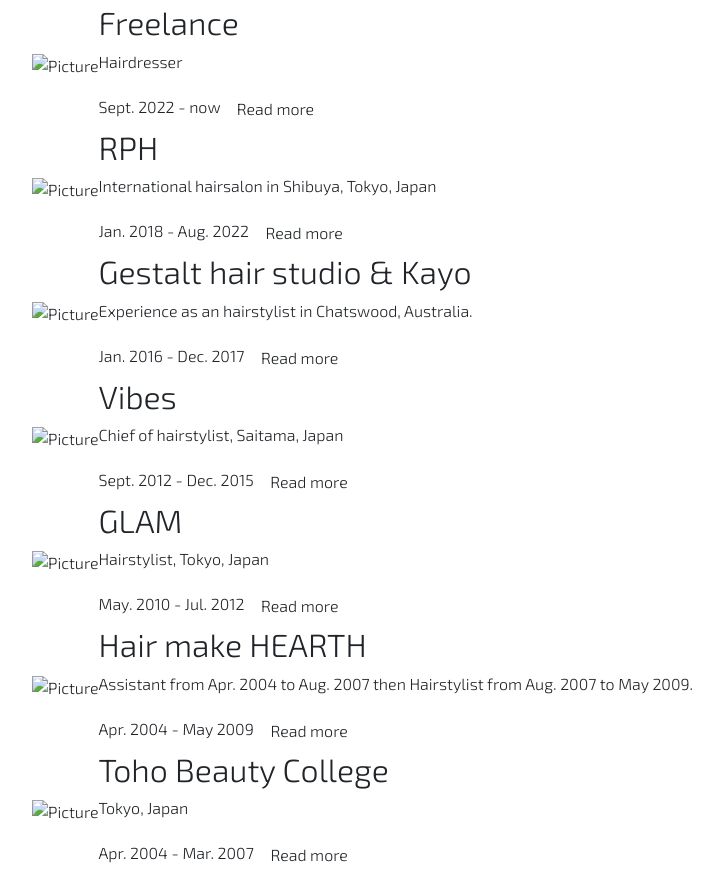
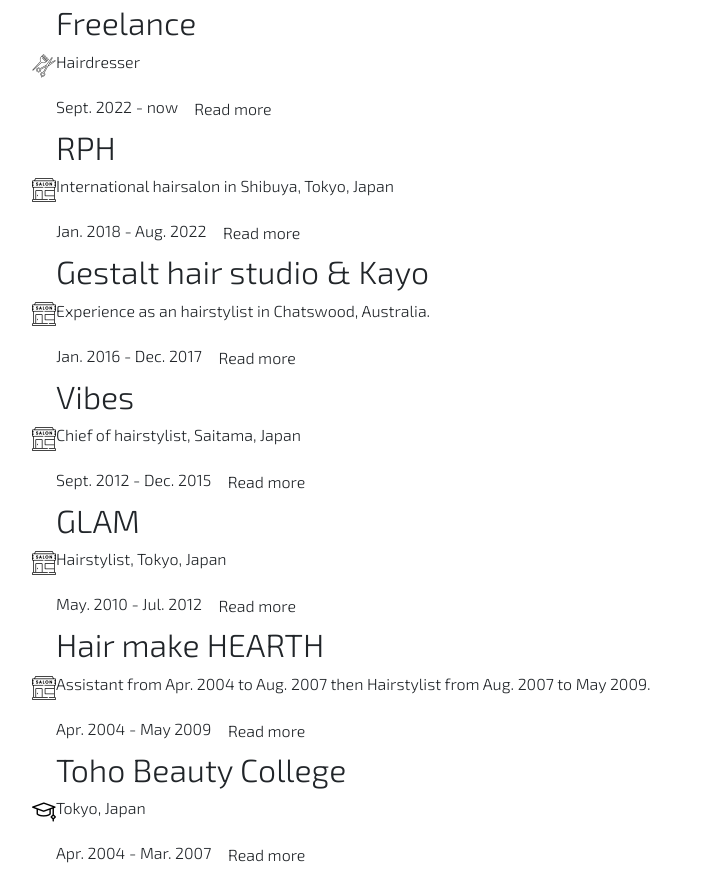
Before and after one commit to Laeti-dev/ikusawa-masaki, a website: page home.html in a window 1280 px wide. Shown: the part 1269-2146 px from the top of the page, without its empty margins (308-1028 px from the left). Drawn offline with nearby package versions, Linux system fonts and the light colour scheme; files whose address does not match are found by name; a web font is replaced by a local one.

Commit message:
add icones to timeline

```diff
--- a/home.html
+++ b/home.html
@@ -126,7 +126,7 @@
       <div class="container max-width-lg cd-timeline__container">
         <div class="cd-timeline__block">
           <div class="cd-timeline__img cd-timeline__img--picture">
-            <img src="assets/img/cd-icon-picture.svg" alt="Picture">
+            <img src="./style/images/barber.png" alt="hairstylist icon" style="width: 24px;">
           </div> <!-- cd-timeline__img -->
 
           <div class="cd-timeline__content text-component">
@@ -142,7 +142,7 @@
 
         <div class="cd-timeline__block">
           <div class="cd-timeline__img cd-timeline__img--picture">
-            <img src="assets/img/cd-icon-picture.svg" alt="Picture">
+            <img src="./style/images/hair-salon.png" alt="hairsalon icon">
           </div> <!-- cd-timeline__img -->
 
           <div class="cd-timeline__content text-component">
@@ -158,7 +158,7 @@
 
         <div class="cd-timeline__block">
           <div class="cd-timeline__img cd-timeline__img--picture">
-            <img src="assets/img/cd-icon-picture.svg" alt="Picture">
+            <img src="./style/images/hair-salon.png" alt="Picture">
           </div> <!-- cd-timeline__img -->
 
           <div class="cd-timeline__content text-component">
@@ -174,7 +174,7 @@
 
         <div class="cd-timeline__block">
           <div class="cd-timeline__img cd-timeline__img--picture">
-            <img src="assets/img/cd-icon-picture.svg" alt="Picture">
+            <img src="./style/images/hair-salon.png" alt="Picture">
           </div> <!-- cd-timeline__img -->
 
           <div class="cd-timeline__content text-component">
@@ -190,7 +190,7 @@
 
         <div class="cd-timeline__block">
           <div class="cd-timeline__img cd-timeline__img--picture">
-            <img src="assets/img/cd-icon-picture.svg" alt="Picture">
+            <img src="./style/images/hair-salon.png" alt="Picture">
           </div> <!-- cd-timeline__img -->
 
           <div class="cd-timeline__content text-component">
@@ -206,7 +206,7 @@
 
         <div class="cd-timeline__block">
           <div class="cd-timeline__img cd-timeline__img--picture">
-            <img src="assets/img/cd-icon-picture.svg" alt="Picture">
+            <img src="./style/images/hair-salon.png" alt="Picture">
           </div> <!-- cd-timeline__img -->
 
           <div class="cd-timeline__content text-component">
@@ -224,7 +224,7 @@
 
         <div class="cd-timeline__block">
           <div class="cd-timeline__img cd-timeline__img--picture">
-            <img src="assets/img/cd-icon-picture.svg" alt="Picture">
+            <img src="./style/images/graduation-cap.png" alt="Picture">
           </div> <!-- cd-timeline__img -->
 
           <div class="cd-timeline__content text-component">
--- a/style/components/_fontawesome.scss
+++ b/style/components/_fontawesome.scss
@@ -14,3 +14,9 @@
 .social-list i, .contact-list i {
   color: $color-contact-icons;
 }
+
+.cd-timeline__img {
+  > i {
+    color: black;
+  }
+}
--- a/style/main.scss
+++ b/style/main.scss
@@ -9,7 +9,7 @@
 
 /* @import url('sections/main.css'); */
 @import './sections/aside';
-@import "./sections/base";
+@import './sections/base';
 @import './sections/contact';
 @import './sections/content';
 @import './sections/portfolio';
--- a/style/sections/_timeline.scss
+++ b/style/sections/_timeline.scss
@@ -1,3 +1,5 @@
+@import '../utils/variables';
+
 /* ::before selector in absolute position to create the vertical line */
 .cd-timeline {
   overflow: hidden;
@@ -6,9 +8,9 @@
 
 .cd-timeline__container {
   position: relative;
-  padding: var(--space-md) 0;
+  // padding: var(--space-md) 0;
 
-  &::before {
+  &:before {
     /* this is the timeline vertical line */
     content: '';
     position: absolute;
@@ -16,7 +18,7 @@
     left: 18px;
     height: 100%;
     width: 4px;
-    background: var(--cd-color-2);
+    background: $color-contact-icons;
   }
 }
 
@@ -43,7 +45,7 @@
 
 .cd-timeline__content {
   flex-grow: 1; /* expand element so that it takes up all the available space inside its parent*/
-
+  padding-left: 8px;
   // @include breakpoint(md) {
   //   width: 45%;
   //   flex-grow: 0; /* prevent element from growing inside its parent */
--- a/style/vendors/VerticalTimeline.js
+++ b/style/vendors/VerticalTimeline.js
@@ -21,4 +21,4 @@
    }
 };
 
-export default VerticalTimeline;
+export default VerticalTimeline();
```
Also changed, not shown: style/images/barber.png (added), style/images/graduation-cap.png (added), style/images/hair-salon.png (added), style/images/hairdress.png (added), style/images/salon.png (added), 3 other files.
